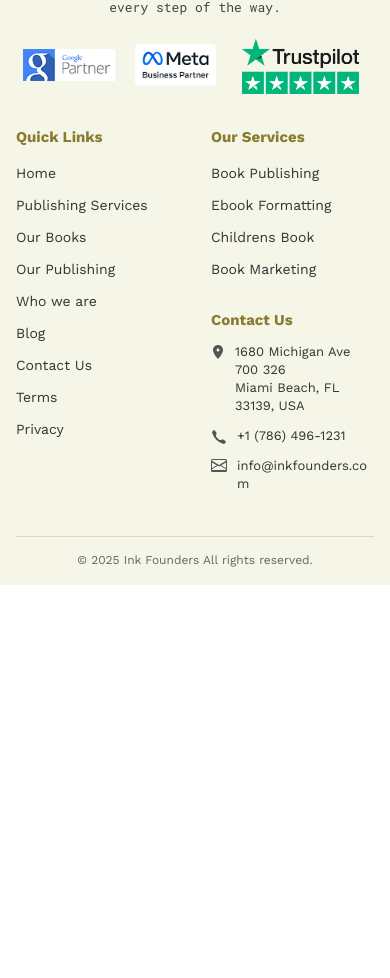
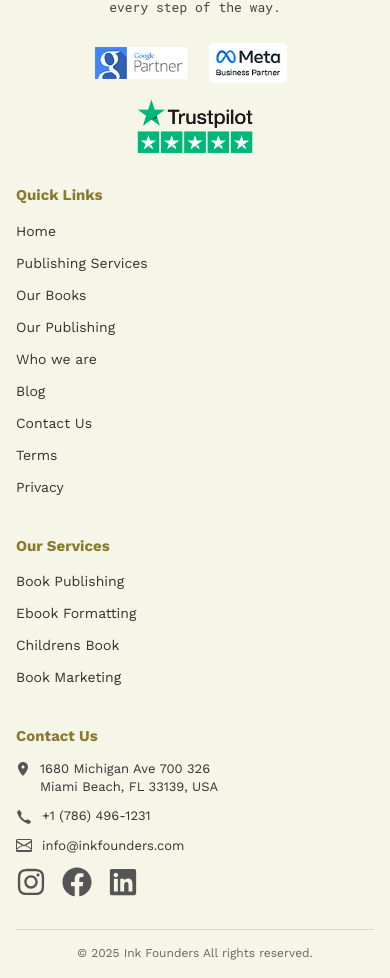
Before and after one commit to BemBexLab/inkfounders, a Next.js app: page / in a window 390 px wide. Shown: the part 9839-10817 px from the top of the page. Before the commit the page ends 10424 px from the top, so only its background shows below. Built offline with nearby package versions, Linux system fonts and the light colour scheme.

Commit message:
Updated Footer linking and new SVG layout + responsiveness, Also added linking inside HomeHero.tsx for the TopGlobalBrand Badge

```diff
--- a/src/app/Home/HomeHero.tsx
+++ b/src/app/Home/HomeHero.tsx
@@ -45,7 +45,7 @@ const trustBadges: TrustBadge[] = [
     title: "Top Digital",
     subtitle: "Agency",
     src: "/Home/Mask%20group.png",
-    link: "#",
+    link: "https://www.trustpilot.com/review/inkfounders.com",
   },
 ];
 
--- a/src/components/Footer2.tsx
+++ b/src/components/Footer2.tsx
@@ -2,6 +2,7 @@ import React from "react";
 import Link from "next/link";
 import Image from "next/image";
 import { robotoMono } from "@/app/fonts";
+import { FaFacebook, FaInstagram, FaLinkedin } from "react-icons/fa";
 
 const footerContactItems = [
   {
@@ -196,7 +197,7 @@ const Footer: React.FC = () => {
             </p>
 
             <div className="text-black">
-              <div className="mt-5 flex flex-nowrap items-center justify-center gap-3 xl:justify-start xl:gap-4">
+              <div className="mt-5 flex flex-wrap items-center justify-center gap-x-3 gap-y-2 md:flex-nowrap xl:justify-start xl:gap-4">
                 {trustBadges.map((badge) => {
                   const isExternal = badge.link?.startsWith("http");
                   const isTrustpilot = badge.id === "trustpilot-review";
@@ -207,7 +208,7 @@ const Footer: React.FC = () => {
                       href={badge.link || "#"}
                       target={isExternal ? "_blank" : undefined}
                       rel={isExternal ? "noreferrer" : undefined}
-                      className="group flex h-[58px] shrink-0 items-center justify-center rounded-lg px-0 transition duration-300 hover:-translate-y-1 hover:scale-[1.02] sm:h-[72px] lg:h-[84px]"
+                      className="group flex h-[54px] shrink-0 items-center justify-center rounded-lg px-0 transition duration-300 hover:-translate-y-1 hover:scale-[1.02] sm:h-[72px] lg:h-[84px]"
                       aria-label={`${badge.title} ${badge.subtitle}`}
                     >
                       {typeof badge.src === "string" ? (
@@ -218,8 +219,8 @@ const Footer: React.FC = () => {
                           height={64}
                           className={`h-auto object-contain object-center transition duration-300 group-hover:brightness-105 sm:mt-5 ${
                             isTrustpilot
-                              ? "w-[clamp(118px,34vw,185px)] max-h-[58px] lg:w-[205px] lg:max-h-[70px]"
-                              : "w-[clamp(74px,24vw,118px)] max-h-[42px] lg:w-[135px] lg:max-h-[54px]"
+                              ? "w-[clamp(112px,38vw,185px)] max-h-[56px] lg:w-[205px] lg:max-h-[70px]"
+                              : "w-[clamp(68px,24vw,118px)] max-h-[40px] lg:w-[135px] lg:max-h-[54px]"
                           }`}
                         />
                       ) : (
@@ -234,7 +235,7 @@ const Footer: React.FC = () => {
             </div>
           </div>
 
-          <div className="grid grid-cols-2 gap-x-8 gap-y-8 text-left md:gap-x-12 xl:grid-cols-3 xl:gap-6">
+          <div className="grid min-w-0 grid-cols-1 gap-7 text-left sm:grid-cols-2 sm:gap-x-10 sm:gap-y-8 lg:grid-cols-3 lg:gap-8 xl:gap-6">
             <div className="min-w-0">
               <h4 className="mb-3 mt-0 font-sans text-[15px] font-bold text-[#8a7a2e] sm:mb-4">
                 Quick Links
@@ -253,7 +254,6 @@ const Footer: React.FC = () => {
               </ul>
             </div>
 
-            <div className="min-w-0 space-y-7 xl:space-y-0 xl:contents">
             <div className="min-w-0">
               <h4 className="mb-3 mt-0 font-sans text-[15px] font-bold text-[#8a7a2e] sm:mb-4">
                 Our Services
@@ -272,20 +272,17 @@ const Footer: React.FC = () => {
               </ul>
             </div>
 
-              <div className="min-w-0 col-span-1 xl:col-span-1">
+            <div className="min-w-0 sm:col-span-2 lg:col-span-1">
               <h4 className="mb-3 mt-0 font-sans text-[15px] font-bold text-[#8a7a2e] sm:mb-4">
                 Contact Us
               </h4>
-                <ul className="max-w-[360px] list-none p-0 text-[14px] xl:max-w-none">
+              <ul className="m-0 max-w-[420px] list-none p-0 text-[14px] lg:max-w-none">
                 {footerContactItems.map(({ icon, lines, href }) => (
-                    <li
-                      key={href}
-                      className="mb-3 flex items-start gap-[10px]"
-                    >
-                      <span className="mt-[2px]">{icon}</span>
+                  <li key={href} className="mb-3 flex items-start gap-[10px]">
+                    <span className="mt-[2px] shrink-0">{icon}</span>
                     <Link
                       href={href}
-                        className="min-w-0 break-words text-left font-sans text-[13px] leading-snug text-[#333] no-underline transition-colors hover:text-[#8a7a2e]"
+                      className="min-w-0 break-words text-left font-sans text-[13px] leading-snug text-[#333] no-underline transition-colors hover:text-[#8a7a2e] sm:text-[14px]"
                     >
                       {lines.map((line) => (
                         <span key={`${href}-${line}`} className="block">
@@ -296,6 +293,25 @@ const Footer: React.FC = () => {
                   </li>
                 ))}
               </ul>
+              <div className="flex justify-start gap-x-4">
+                <Link
+                  href="https://www.instagram.com/ink_founder/"
+                  aria-label="Ink Founders on Instagram"
+                >
+                  <FaInstagram color="#555555" size={30} />
+                </Link>
+                <Link
+                  href="https://www.facebook.com/InkFounders"
+                  aria-label="Ink Founders on Facebook"
+                >
+                  <FaFacebook color="#555555" size={30} />
+                </Link>
+                <Link
+                  href="https://www.linkedin.com/company/ink-founders/"
+                  aria-label="Ink Founders on LinkedIn"
+                >
+                  <FaLinkedin color="#555555" size={30} />
+                </Link>
               </div>
             </div>
           </div>
@@ -303,7 +319,7 @@ const Footer: React.FC = () => {
 
         <div className="mt-8 w-full border-t border-[#d8d8c8] py-4 text-center lg:mt-9">
           <p className="m-0 font-sans text-[12px] text-[#666]">
-            © 2025 Ink Founders All rights reserved.
+            &copy; 2025 Ink Founders All rights reserved.
           </p>
         </div>
       </div>
```
Also changed, not shown: public/robots.txt (added), 1 other file (tests, documents, lock files or other folders). Lines whose indentation alone changed are shown as unchanged.
